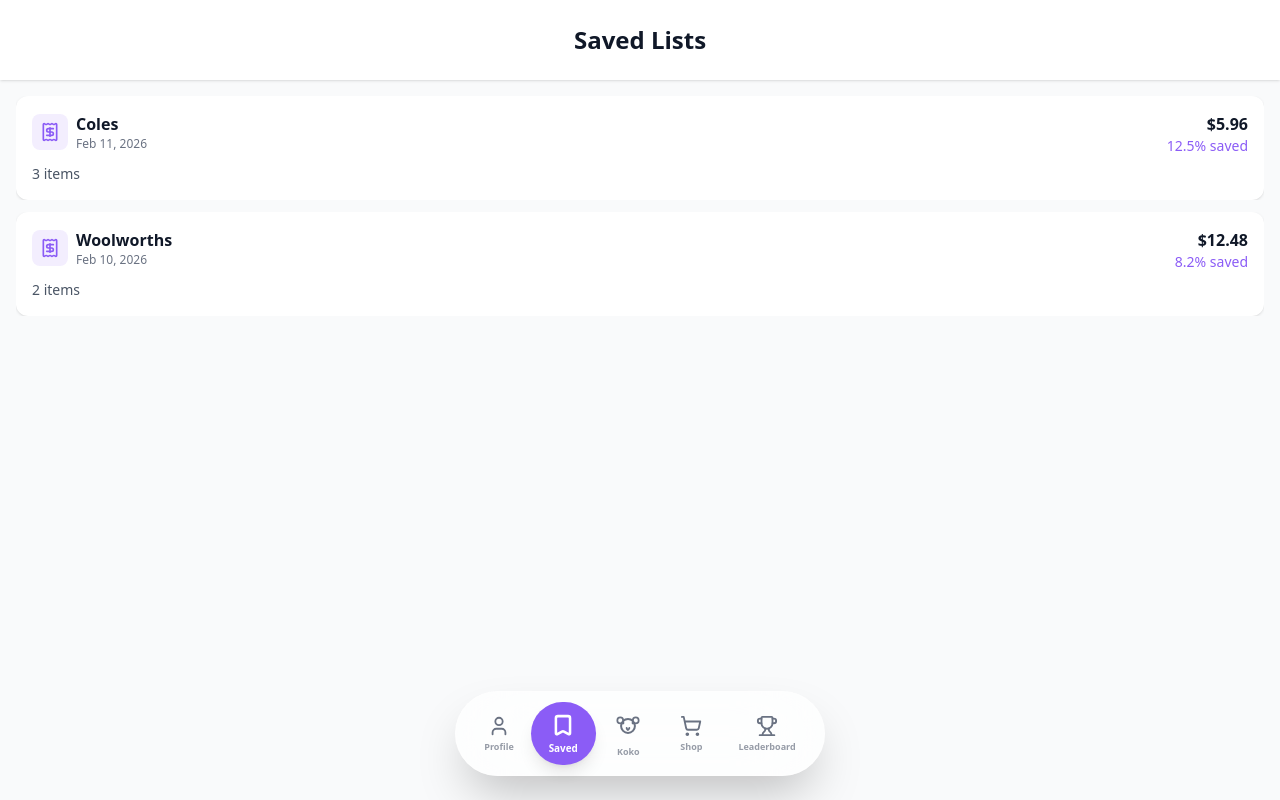
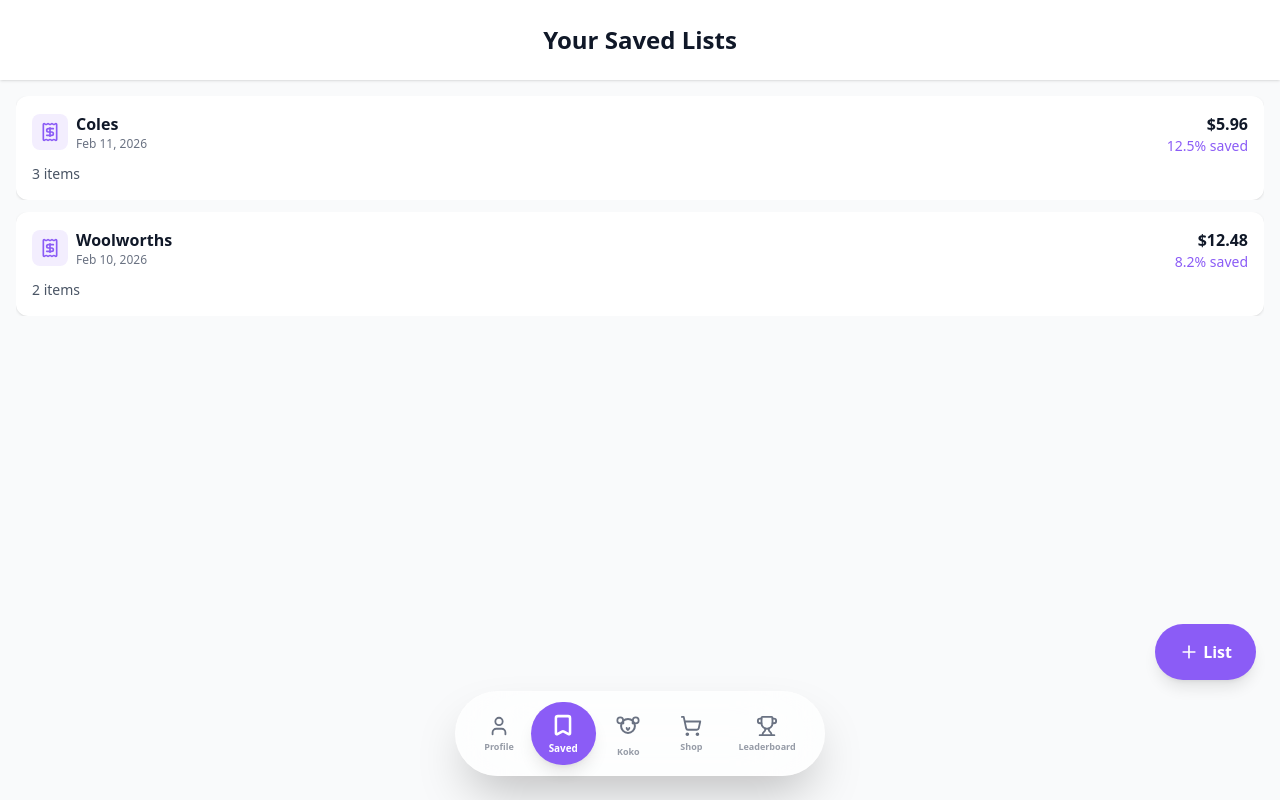
Before and after one commit to Rancie1/Accenture_Bootcamp, a React (Vite) app in the folder Frontend/koko-app/: page /saved in a window 1280 px wide. Built offline with nearby package versions, Linux system fonts and the light colour scheme.

Commit message:
Added a new list button to the Saved page to reduce confusion

```diff
--- a/Frontend/koko-app/src/pages/Saved.jsx
+++ b/Frontend/koko-app/src/pages/Saved.jsx
@@ -3,7 +3,7 @@
 import { AppContext } from '../context/AppContext';
 import BottomNavigation from '../components/BottomNavigation';
 import useSwipeGesture from '../hooks/useSwipeGesture';
-import { X, Trash2, Receipt } from 'lucide-react';
+import { X, Trash2, Receipt, Plus } from 'lucide-react';
 import * as LucideIcons from 'lucide-react';
 
 /**
@@ -150,7 +150,7 @@
     <div className="min-h-screen bg-gray-50 dark:bg-gray-900 pb-nav-safe">
       {/* Header */}
       <div className="bg-white dark:bg-gray-800 p-6 shadow-sm">
-        <h1 className="text-2xl font-bold text-gray-900 dark:text-white text-center">Saved Lists</h1>
+        <h1 className="text-2xl font-bold text-gray-900 dark:text-white text-center">Your Saved Lists</h1>
       </div>
 
       {/* Saved Lists */}
@@ -385,6 +385,15 @@
         </div>
       )}
 
+      {/* Create New List FAB */}
+      <button
+        onClick={() => navigate('/shop')}
+        className="fixed bottom-30 right-6 bg-primary text-white rounded-full px-6 py-4 font-bold shadow-lg hover:shadow-xl active:scale-90 transition-all flex items-center gap-1 z-40"
+      >
+        <Plus size={20} />
+        List
+      </button>
+
       {/* Bottom Navigation */}
       <BottomNavigation />
     </div>
```
